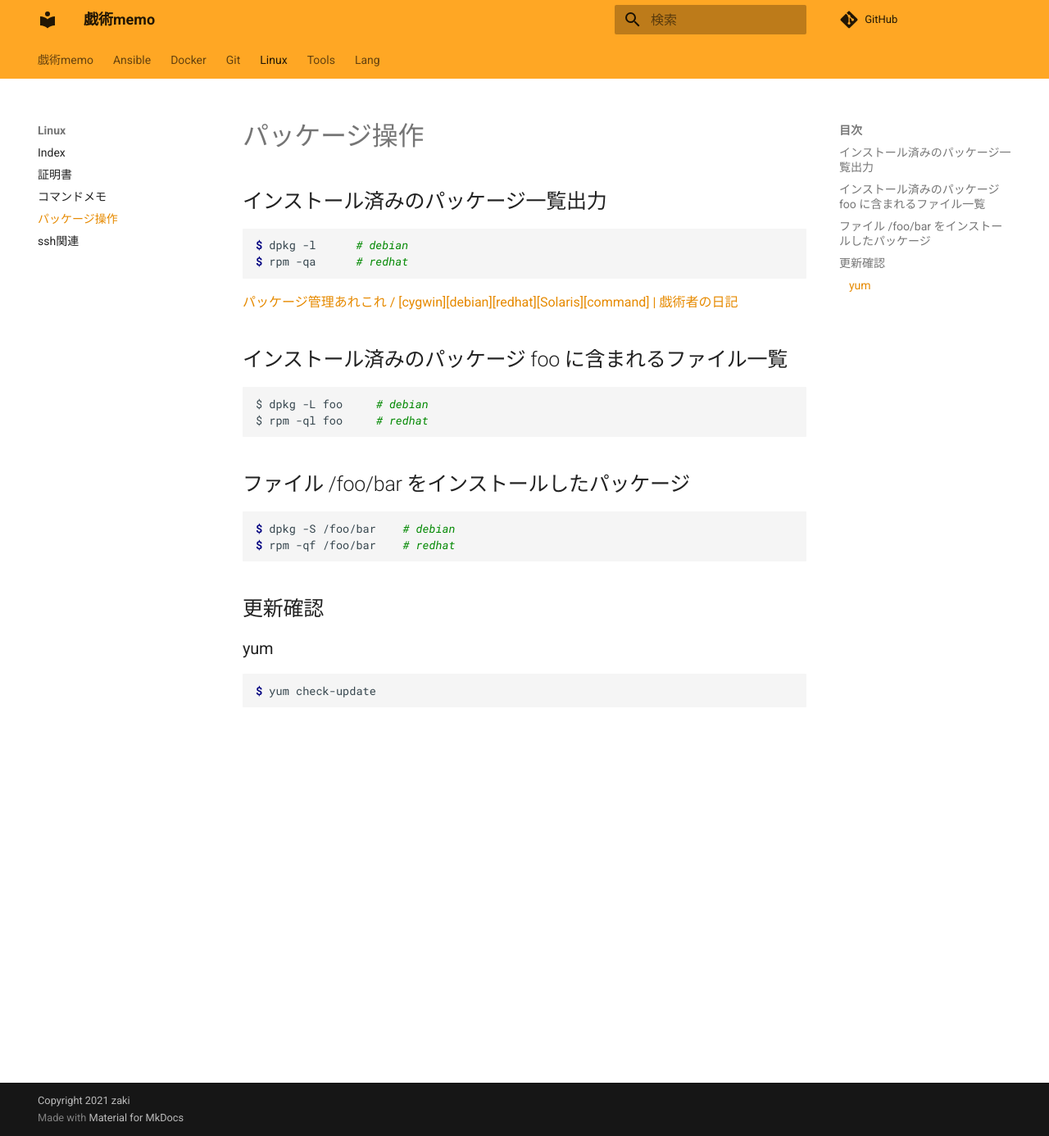
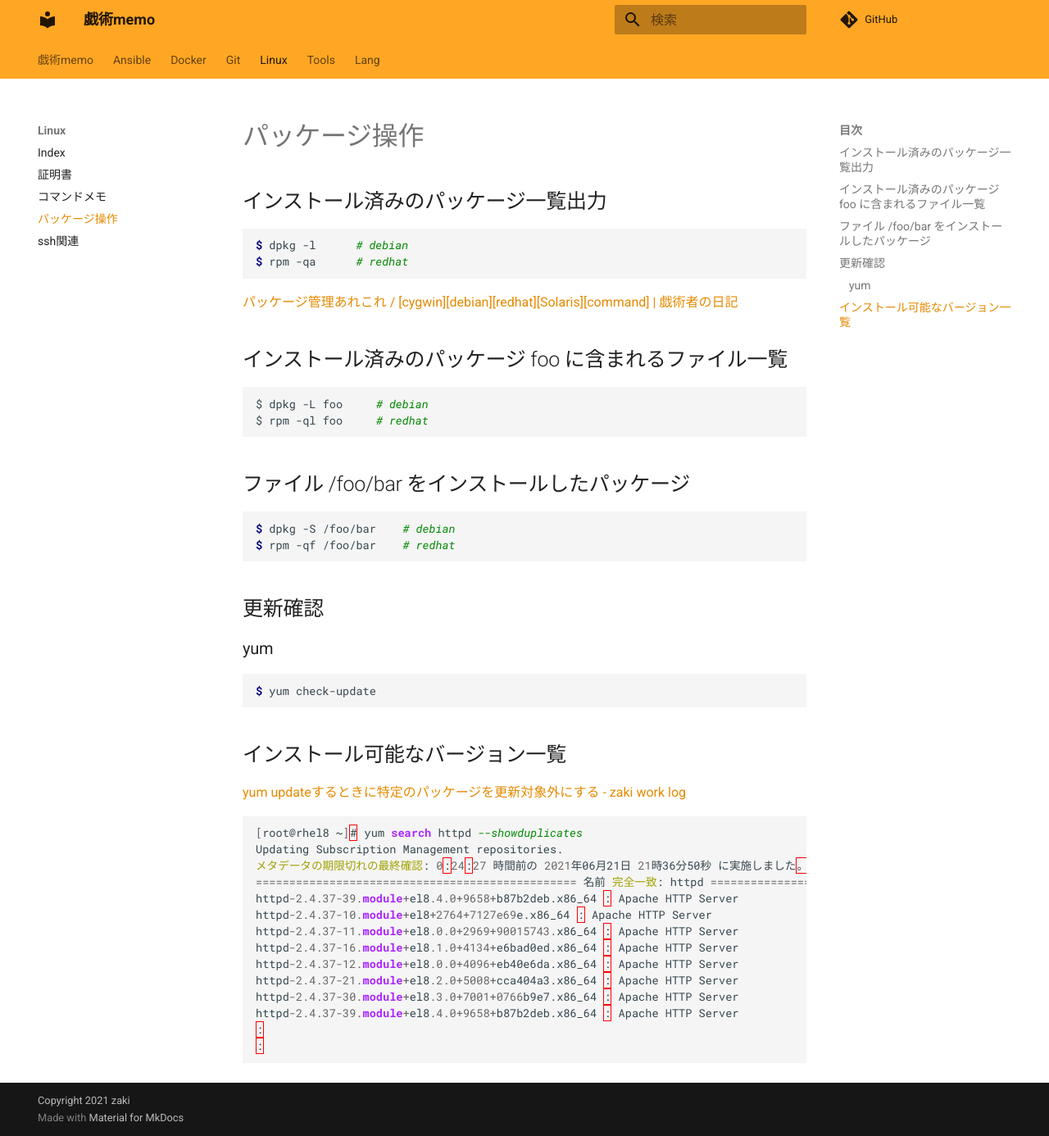
Before and after one commit to zaki-lknr/docs, an MkDocs documentation site: the page built from docs/Linux/package.md, in a window 1280 px wide and 1386 px high. Shown: the whole window at 82% size. Built offline with MkDocs 1.6.1 and Material for MkDocs 9.7.7, drawn with Linux system fonts in a browser that asks for light colours; comment, search, counter and statistics services are not loaded.

Commit message:
add: yum: バージョン一覧

````diff
--- a/docs/Linux/package.md
+++ b/docs/Linux/package.md
@@ -30,3 +30,24 @@ $ rpm -qf /foo/bar    # redhat
 ```console
 $ yum check-update
 ```
+
+## インストール可能なバージョン一覧
+
+[yum updateするときに特定のパッケージを更新対象外にする - zaki work log](https://zaki-hmkc.hatenablog.com/entry/2020/03/15/075946)
+
+```
+[root@rhel8 ~]# yum search httpd --showduplicates
+Updating Subscription Management repositories.
+メタデータの期限切れの最終確認: 0:24:27 時間前の 2021年06月21日 21時36分50秒 に実施しました。
+================================================ 名前 完全一致: httpd =================================================
+httpd-2.4.37-39.module+el8.4.0+9658+b87b2deb.x86_64 : Apache HTTP Server
+httpd-2.4.37-10.module+el8+2764+7127e69e.x86_64 : Apache HTTP Server
+httpd-2.4.37-11.module+el8.0.0+2969+90015743.x86_64 : Apache HTTP Server
+httpd-2.4.37-16.module+el8.1.0+4134+e6bad0ed.x86_64 : Apache HTTP Server
+httpd-2.4.37-12.module+el8.0.0+4096+eb40e6da.x86_64 : Apache HTTP Server
+httpd-2.4.37-21.module+el8.2.0+5008+cca404a3.x86_64 : Apache HTTP Server
+httpd-2.4.37-30.module+el8.3.0+7001+0766b9e7.x86_64 : Apache HTTP Server
+httpd-2.4.37-39.module+el8.4.0+9658+b87b2deb.x86_64 : Apache HTTP Server
+:
+:
+```
````
